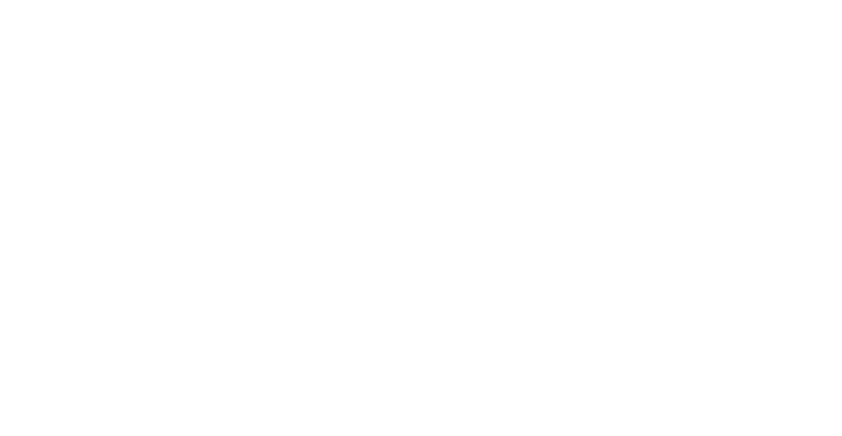
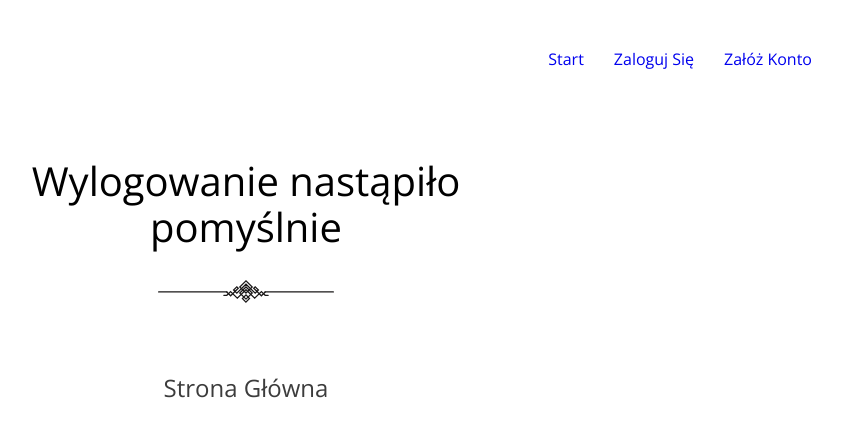
Before and after one commit to marcinkegel/oddam-w-dobre-rece, a React (Create React App) app: page /#/wylogowano in a window 1280 px wide. Shown: the top 436 px of the page, without its empty margins (394-1236 px from the left). Built offline with nearby package versions, Linux system fonts and the light colour scheme.

Commit message:
logout screen added

```diff
--- a/src/App.js
+++ b/src/App.js
@@ -4,6 +4,7 @@
 import Home from './components/Home'
 import Login from "./components/Login";
 import Register from "./components/Register";
+import Logout from "./components/Logout";
 
 const App = () =>{
   return (
@@ -11,7 +12,8 @@
         <Switch>
           <Route exact path='/' component={Home} />
           <Route exact path='/logowanie' component={Login} />
-            <Route exact path='/rejestracja' component={Register} />
+          <Route exact path='/rejestracja' component={Register} />
+          <Route exact path='/wylogowano' component={Logout} />
         </Switch>
       </Router>
 
--- /dev/null
+++ b/src/components/Logout.js
@@ -0,0 +1,26 @@
+import React, {useState, useEffect} from 'react';
+import {Link} from "react-router-dom";
+import Decoration from "./Decoration";
+
+const Logout = () => {
+
+    return (
+        <div className="logout--container">
+            <nav className="logout--nav">
+                <Link className="logout--nav--item" to={"/"}>Start</Link>
+                <Link className="logout--nav--item" to={"/logowanie"}>Zaloguj Się</Link>
+                <Link className="logout--nav--item" to={"/rejestracja"}>Załóż Konto</Link>
+
+            </nav>
+            <div className="logout--info--container">
+                <h2 className="logout--info--header">Wylogowanie nastąpiło <br/> pomyślnie</h2>
+                <Decoration/>
+                <Link className="logout--info--btn" to={"/"}>Strona Główna</Link>
+
+            </div>
+        </div>
+    );
+
+}
+
+export default Logout;
--- /dev/null
+++ b/src/scss/components/_Logout.scss
@@ -0,0 +1,47 @@
+.logout{
+  &--container{
+    height: 100vh;
+    width: 100vw;
+  }
+  &--nav{
+    display: flex;
+    justify-content: flex-end;
+    margin: 5vh 5vw 10vh 5vw;
+    &--item {
+      margin-left: 10px;
+      padding: 10px;
+      text-decoration: none;
+      &:hover {
+        cursor: pointer;
+        border: 1px solid $color-4;
+        transition: $transition-basic;
+      }
+    }
+  }
+  &--info{
+    &--container{
+      display: flex;
+      flex-direction: column;
+      align-items: center;
+    }
+    &--header{
+      font-size: 2.5rem;
+      text-align: center;
+    }
+    &--btn{
+      font-size: 1.5rem;
+      border: none;
+      margin: 30px 70px;
+      padding: 10px 20px;
+      background-color: white;
+      text-decoration: none;
+      color: $color-5;
+      &:hover {
+        cursor: pointer;
+        border: 1px solid $color-4;
+        transition: $transition-basic;
+      }
+    }
+
+  }
+}
--- a/src/scss/main.scss
+++ b/src/scss/main.scss
@@ -14,3 +14,4 @@
 @import './components/Contact';
 @import './components/Login';
 @import './components/Register';
+@import './components/Logout';
```
